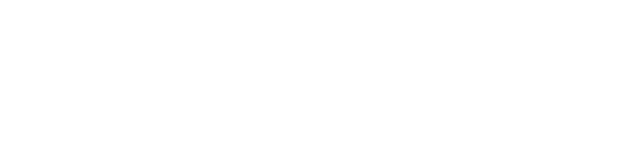
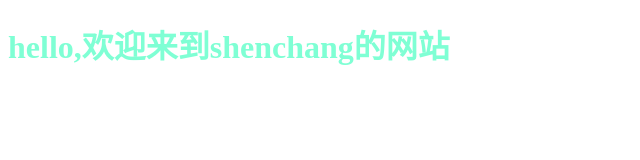
Before and after one commit to Shenchang20120619/changchang, a plain HTML site: page index.html in a window 1280 px wide. Shown: the whole page, without its empty margins (0-640 px from the left). Drawn offline with Linux system fonts and the light colour scheme.

Commit message:
Add files via upload

```diff
--- a/index.html
+++ b/index.html
@@ -6,6 +6,6 @@
   <title>Document</title>
 </head>
 <body>
-  <h1 style="color: aquamarine;"></h1>
+  <h1 style="color: aquamarine;">hello,欢迎来到shenchang的网站</h1>
 </body>
 </html>
```
